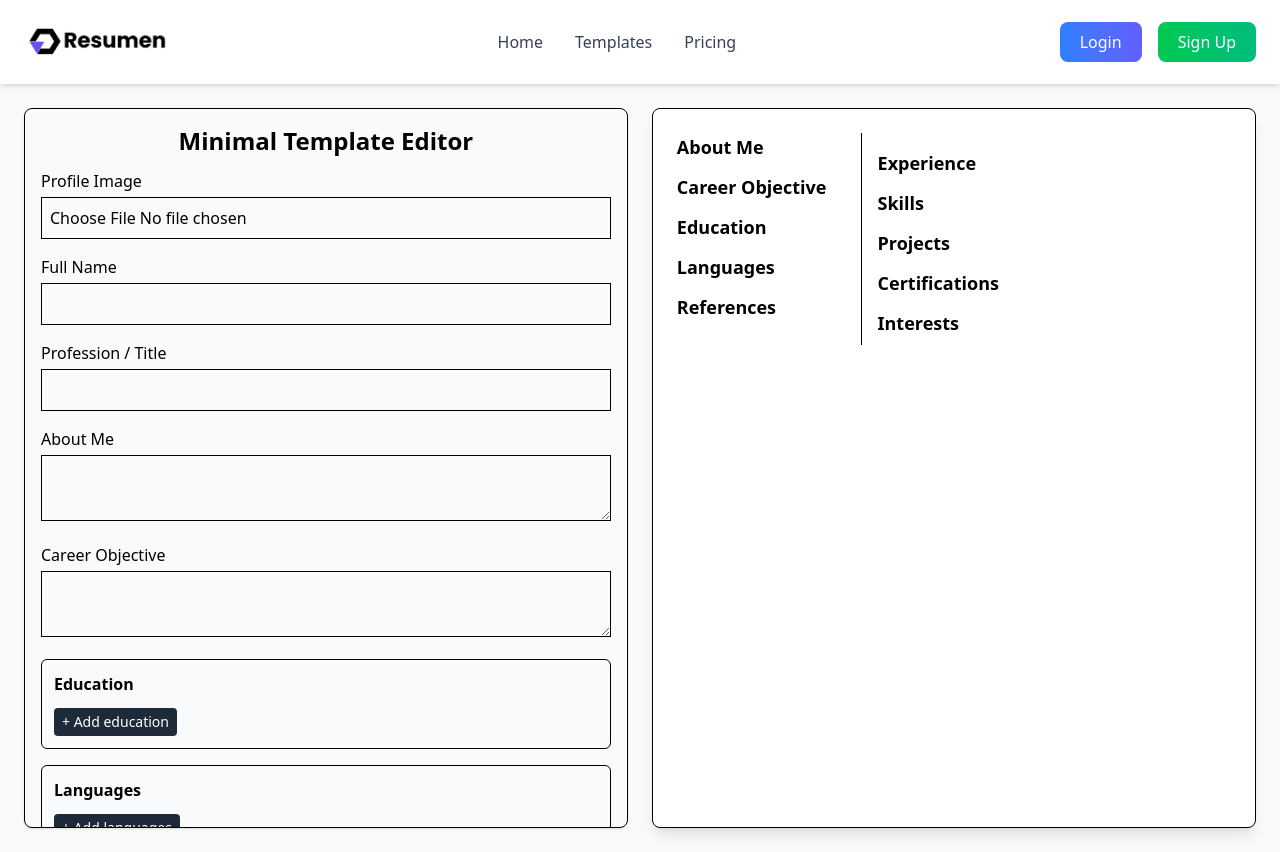
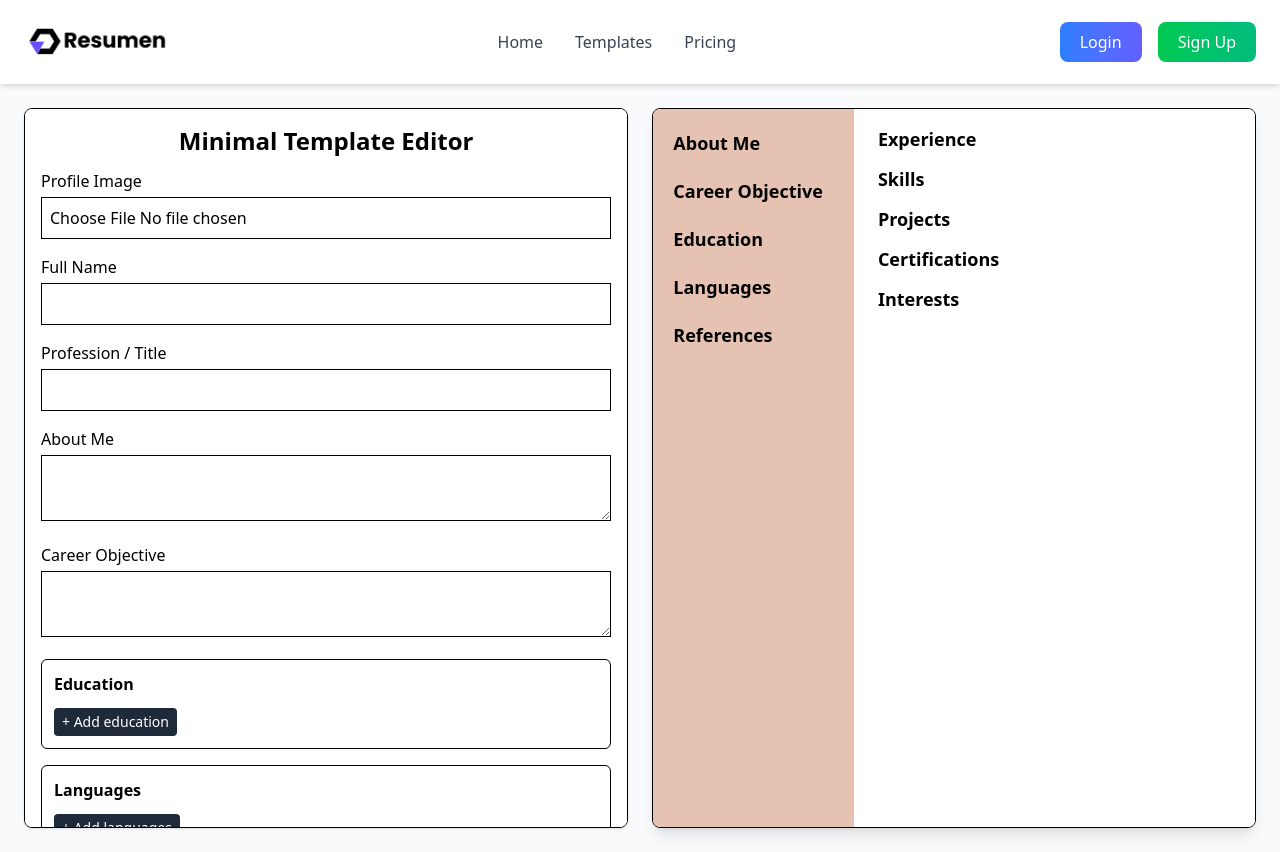
Before and after one commit to hammad200208/AI_Resume, a Next.js app: page /builder/template3/edit in a window 1280 px wide. Built offline with nearby package versions, Linux system fonts and the light colour scheme.

Commit message:
modified template3

```diff
--- a/app/builder/template3/edit/page.jsx
+++ b/app/builder/template3/edit/page.jsx
@@ -88,7 +88,7 @@ export default function MinimalTemplate() {
   return (
     <div className="flex flex-col md:flex-row gap-6 p-6">
       {/* Left: Form */}
-      <div className="w-full md:w-1/2 space-y-4 overflow-y-auto h-[90vh] border p-4 rounded-lg shadow">
+      <div className="w-full md:w-1/2 space-y-4 overflow-y-auto h-[90vh] border p-4 rounded-lg shadow bg-white">
         <h1 className="text-2xl font-semibold mb-3 text-center">Minimal Template Editor</h1>
 
         {/* Image */}
@@ -173,13 +173,13 @@ export default function MinimalTemplate() {
       {/* Right: Preview */}
       <div
         id="resume-preview"
-        className="w-full md:w-1/2 p-6 border rounded-lg shadow-lg bg-white"
+        className="w-full md:w-1/2 border rounded-lg shadow-lg bg-white overflow-hidden"
       >
-        <div className="flex">
+        <div className="flex min-h-full">
           {/* Left column */}
-          <div className="w-1/3 pr-4 border-r">
+          <div className="w-1/3 min-h-full bg-[#e5c2b2] text-black p-5 flex flex-col justify-start">
             {formData.image && (
-              <div className="w-28 h-28 mx-auto mb-4 rounded-full overflow-hidden border">
+              <div className="w-28 h-28 mx-auto mb-4 rounded-full overflow-hidden border-2 border-black">
                 <Image
                   src={formData.image}
                   alt="profile"
@@ -189,38 +189,39 @@ export default function MinimalTemplate() {
                 />
               </div>
             )}
-            <h2 className="text-lg font-semibold mb-2">About Me</h2>
-            <p className="text-sm mb-3">{formData.aboutMe}</p>
 
-            <h2 className="text-lg font-semibold mb-2">Career Objective</h2>
-            <p className="text-sm mb-3">{formData.objective}</p>
+            <h2 className="text-lg font-semibold mb-2 text-black">About Me</h2>
+            <p className="text-sm mb-3 text-black">{formData.aboutMe}</p>
 
-            <h2 className="text-lg font-semibold mb-2">Education</h2>
+            <h2 className="text-lg font-semibold mb-2 text-black">Career Objective</h2>
+            <p className="text-sm mb-3 text-black">{formData.objective}</p>
+
+            <h2 className="text-lg font-semibold mb-2 text-black">Education</h2>
             {formData.education.map((edu, i) => (
-              <p key={i} className="text-sm mb-1">
+              <p key={i} className="text-sm mb-1 text-black">
                 <strong>{edu.degree}</strong> — {edu.institution} ({edu.year})
               </p>
             ))}
 
-            <h2 className="text-lg font-semibold mt-3 mb-2">Languages</h2>
+            <h2 className="text-lg font-semibold mt-3 mb-2 text-black">Languages</h2>
             {formData.languages.map((lang, i) => (
-              <p key={i} className="text-sm">
+              <p key={i} className="text-sm text-black">
                 {lang.language} ({lang.proficiency})
               </p>
             ))}
 
-            <h2 className="text-lg font-semibold mt-3 mb-2">References</h2>
+            <h2 className="text-lg font-semibold mt-3 mb-2 text-black">References</h2>
             {formData.references.map((ref, i) => (
-              <p key={i} className="text-sm mb-1">
+              <p key={i} className="text-sm mb-1 text-black">
                 {ref.name} — {ref.designation} ({ref.contact})
               </p>
             ))}
           </div>
 
           {/* Right column */}
-          <div className="w-2/3 pl-4">
+          <div className="w-2/3 pl-6 bg-white text-black">
             <h1 className="text-2xl font-bold">{formData.fullName}</h1>
-            <h3 className="text-lg text-gray-700 mb-4">{formData.profession}</h3>
+            <h3 className="text-lg mb-4">{formData.profession}</h3>
 
             <h2 className="font-semibold text-lg mb-2">Experience</h2>
             {formData.experience.map((exp, i) => (
```
